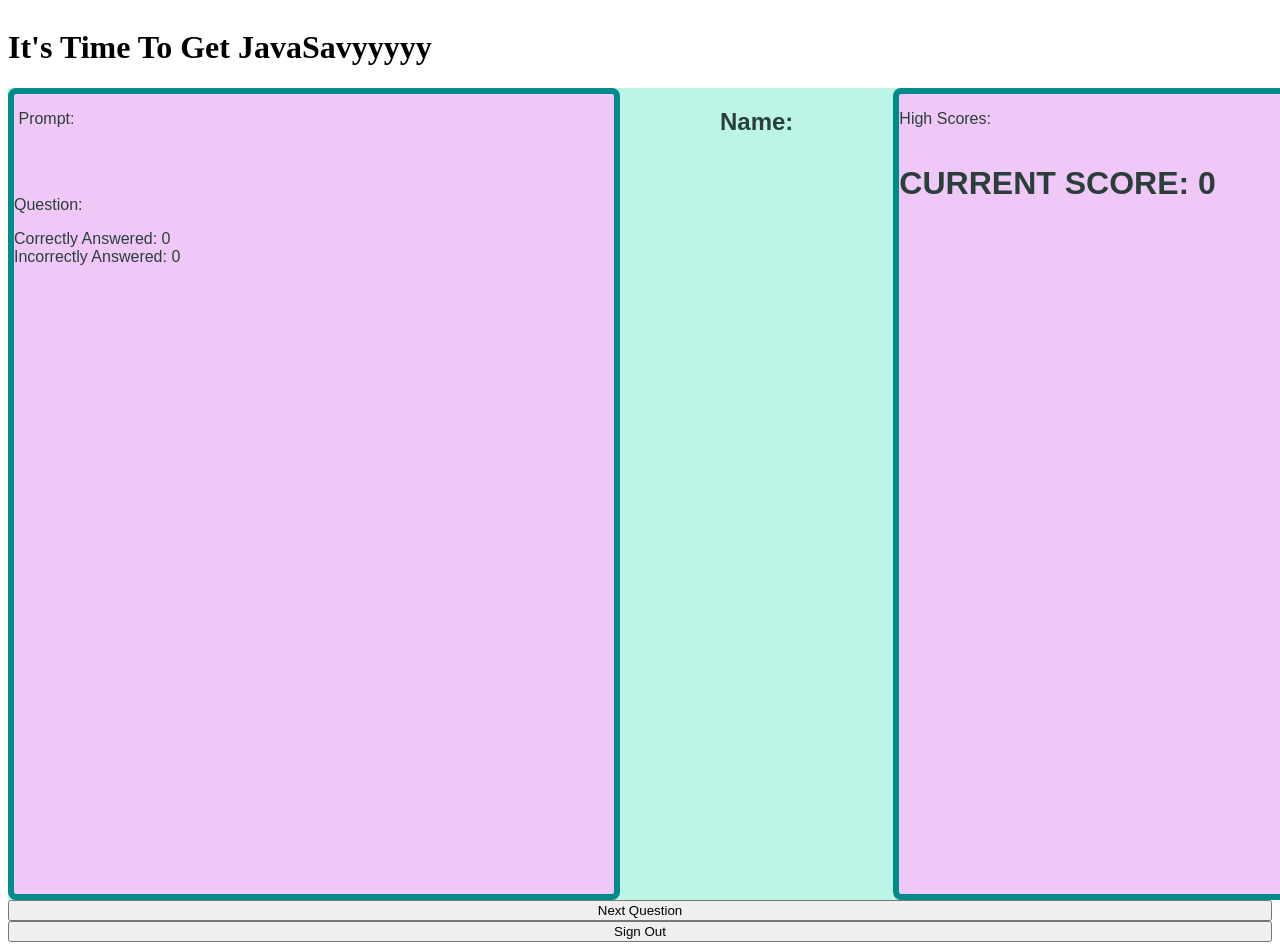
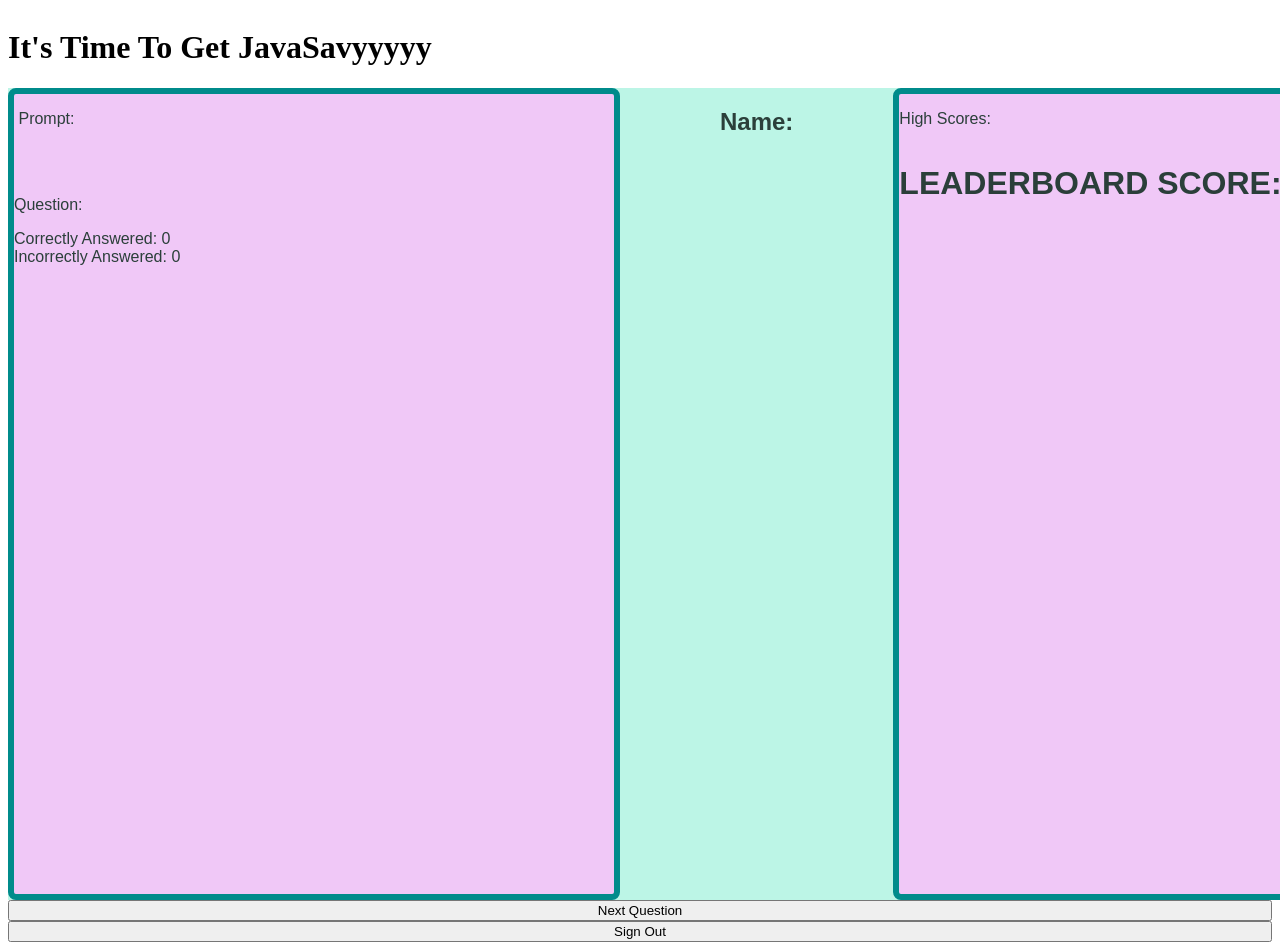
Before and after one commit to JavaScrivia/JavaScrivia, a React app: page /login/trivia in a window 1280 px wide. Shown: the top 950 px of the page. Built offline with nearby package versions, Linux system fonts and the light colour scheme; no server answers.

Commit message:
Changed Leaderboard title

```diff
--- a/client/pages/LeaderBoard.js
+++ b/client/pages/LeaderBoard.js
@@ -23,7 +23,7 @@ const LeaderBoard = (props) => {
 
   return (
     <div>
-        <h1>CURRENT SCORE: {props.score}</h1>
+        <h1>LEADERBOARD SCORE: {props.score}</h1>
         {places}
     </div>
   )
```
